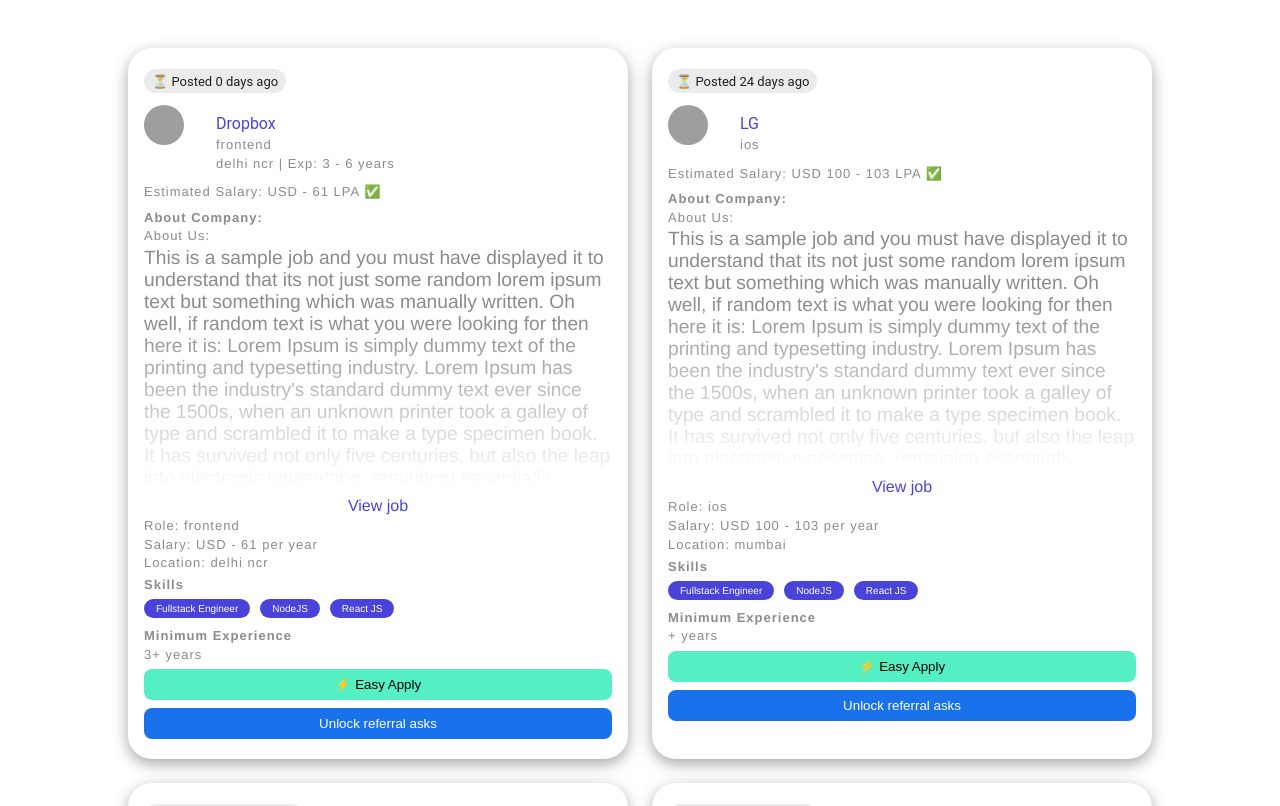
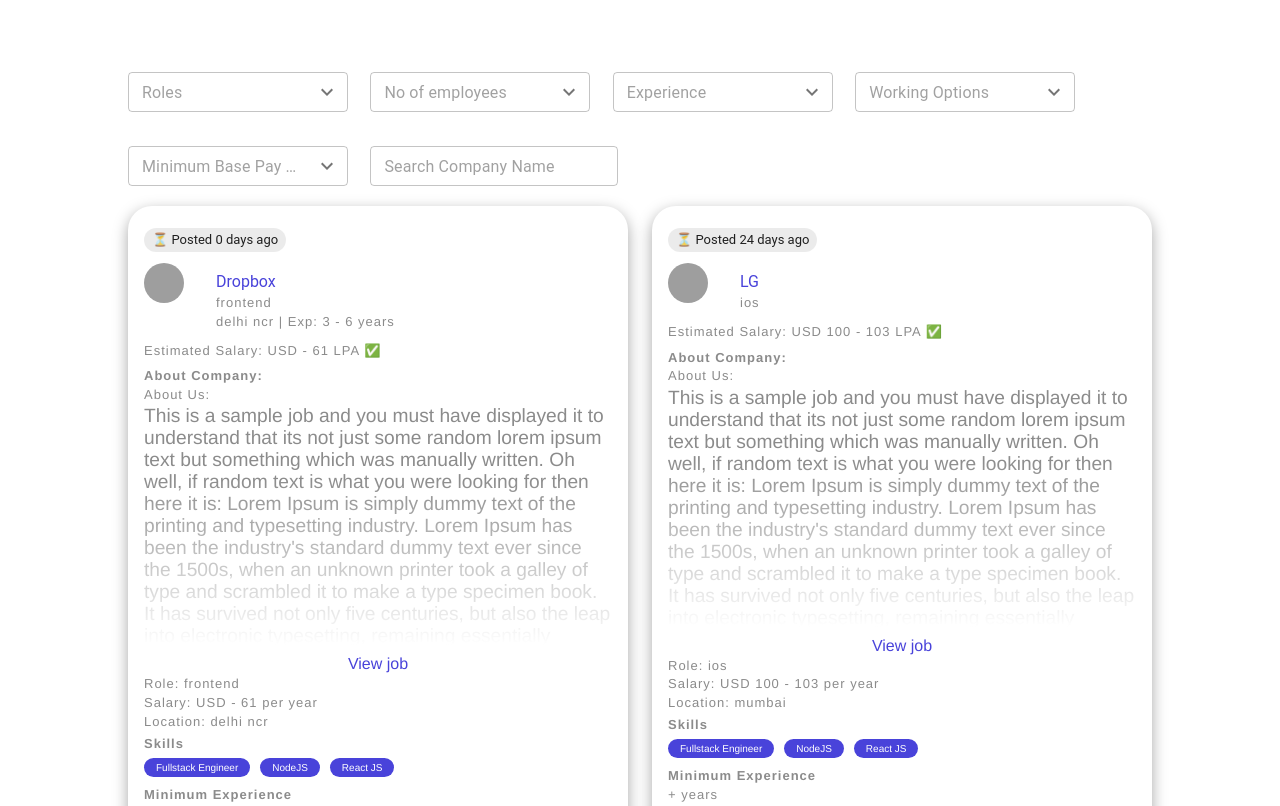
Before and after one commit to Subhash703/weekday-assignment, a React (Create React App) app: page / in a window 1280 px wide. Shown: the top 806 px of the page. Built offline with nearby package versions, Linux system fonts and the light colour scheme; grey boxes are pictures that could not be loaded.

Commit message:
feat: implement ui for filter options

```diff
--- a/package.json
+++ b/package.json
@@ -5,6 +5,7 @@
   "dependencies": {
     "@emotion/react": "^11.11.4",
     "@emotion/styled": "^11.11.5",
+    "@mui/icons-material": "^5.15.17",
     "@mui/material": "^5.15.17",
     "@reduxjs/toolkit": "^2.2.4",
     "@testing-library/jest-dom": "^5.17.0",
--- a/src/App.css
+++ b/src/App.css
@@ -19,6 +19,15 @@
 .app_header {
   color: "#0a0a0a";
   font-size: 56px;
+}
+
+.job-list-wrapper {
+  display: 'flex';
+  justify-content: 'center';
+  align-items: 'center';
+  flex-direction: 'column';
+  max-width: 80vw;
+  padding: 1rem 1em;
 }
 
 .faded-text {
@@ -89,8 +98,8 @@
   display: grid;
   grid-gap: 24px;
   grid-template-columns: repeat(auto-fill, minmax(360px, 1fr));
-  padding: 1rem 1em;
 }
+
 .grid-item {
   border-radius: 24px;
   display: flex;
@@ -105,3 +114,48 @@
 .grid-item:hover {
   transform: scale(1.02);
 }
+
+
+/* Filter  bar */
+
+.filter-view {
+  display: flex;
+  justify-content: flex-start;
+  flex-wrap: wrap;
+  gap: 1.4rem;
+  margin: 1rem 0;
+}
+
+
+.filter-view .filter {
+  min-width: 220px;
+}
+
+.text-xs {
+  font-size: 0.875rem; /* 14px */
+  line-height: 1.25rem; /* 20px */
+}
+
+.text-xs {
+  font-size: 0.75rem; /* 12px */
+  line-height: 1rem; /* 16px */
+}
+
+.text-sm	{
+  font-size: 0.875rem; /* 14px */
+  line-height: 1.25rem; /* 20px */
+}
+
+.text-lg {
+  font-size: 1.125rem; /* 18px */
+  line-height: 1.75rem; /* 28px */
+}
+
+.text-xl	{
+  font-size: 1.25rem; /* 20px */
+  line-height: 1.75rem; /* 28px */
+}
+
+.w-full {
+  width: 100%;
+}
--- /dev/null
+++ b/src/components/CustomInputField.tsx
@@ -0,0 +1,26 @@
+import { TextField } from '@mui/material';
+import React, { ChangeEvent } from 'react'
+
+interface CustomInputFieldProps {
+  data?: string | null;
+  handleOnChange: (event: ChangeEvent<HTMLInputElement | HTMLTextAreaElement>) => void;
+  placeholder: string;
+}
+
+const CustomInputField: React.FC<CustomInputFieldProps> = ({data, handleOnChange, placeholder}) => {
+  return (
+    <TextField
+      size='small'
+      onChange={handleOnChange}
+      margin="dense"
+      placeholder={placeholder}
+      className="w-full"
+      value={data}
+      sx={{
+        borderColor: 'darkslategray',
+      }}
+    />
+  )
+}
+
+export default CustomInputField;
--- /dev/null
+++ b/src/components/FormMultiAutoComplete.tsx
@@ -0,0 +1,77 @@
+import React from 'react';
+import {Autocomplete, TextField} from '@mui/material';
+import { alphabeticalSortComparator } from '../utils';
+import KeyboardArrowDownIcon from '@mui/icons-material/KeyboardArrowDown';
+
+type MultiSelectAutocompleteProps = {
+	id: string;
+	label: string;
+	options: any[];
+	getOptionLabel: (item: any) => string;
+	onChange: (event: React.SyntheticEvent<Element, Event>, value: any[]) => void;
+	onTextChange: (e: React.ChangeEvent<any>) => void;
+	data: any;
+	touched?: boolean;
+	className?: string;
+	optionId?: string;
+	handleOnBlur?: (e: React.FocusEvent<HTMLInputElement, Element>) => void;
+};
+
+const FormMultiAutoComplete = ({
+	id,
+	label,
+	options,
+	getOptionLabel,
+	onChange,
+	onTextChange,
+	data,
+	className,
+	optionId = '',
+	handleOnBlur,
+}: MultiSelectAutocompleteProps) => {
+	const getDefaultValue = () => {
+		return options?.filter((item) => data?.includes(item?.[optionId])) || [];
+	};
+
+	return (
+		<div className={className}>
+			{/* <span>{`${label}:`}</span> */}
+			<div className="w-full ">
+				<Autocomplete
+					id={id}
+					popupIcon={<KeyboardArrowDownIcon />}
+					multiple={true}
+					options={
+						options.sort((a, b) =>
+							alphabeticalSortComparator(
+								getOptionLabel(a),
+								getOptionLabel(b),
+							),
+						) ?? []
+					}
+					getOptionLabel={getOptionLabel}
+					style={{width: '100%'}}
+					size="small"
+					onChange={onChange}
+					defaultValue={getDefaultValue()}
+					onBlur={handleOnBlur}
+					renderInput={(params) => (
+						<TextField
+							{...params}
+							onChange={onTextChange}
+							margin="dense"
+							placeholder={label}
+							fullWidth
+							value={data}
+							sx={{
+								borderColor: 'darkslategray',
+							}}
+						/>
+					)}
+				/>
+			</div>
+		</div>
+	);
+};
+
+export default FormMultiAutoComplete;
--- a/src/components/JobList.tsx
+++ b/src/components/JobList.tsx
@@ -1,16 +1,27 @@
 import { Grid } from '@mui/material';
-import React, { useEffect, useState } from 'react';
+import React, { ChangeEvent, useEffect, useState } from 'react';
 import { useSelector } from 'react-redux';
 import { useAppDispatch } from '../hooks';
 import { fetchJobs } from '../redux/jobs/jobSlice';
 import { RootState } from '../redux/store';
 import JobCard from './JobCard';
+import FormMultiAutoComplete from './FormMultiAutoComplete';
+import { empRanges, expOptions, minBasePayOptions, roles, workFromOptions } from '../data';
+import FormSingleAutoComplete from './SingleSelectAutocompleteProps';
+import CustomInputField from './CustomInputField';
 
 const pageSize = 10;
 
 export default function JobList() {
   const [page, setPage] = useState(1);
   const { jobs, loading } = useSelector((state: RootState) => state.jobs);
+  const [filteredRoles, setFilteredRoles] = useState<any[]>([]);
+  const [filteredNoOfEmps, setFilteredNoOfEmps] = useState<any>(null);
+  const [filtredExp, setFilteredExp] = useState<any>(null);
+  const [filteredWorkOptions, setFilteredWorkOptions] = useState<any[]>([]);
+  const [filteredMinBasePay, setFilteredMinBasePay] = useState<any>(null);
+  const [searchedCompany, setSelectedCompany] = useState<string | null>(null);
+
   const dispatch = useAppDispatch();
   const fetchNextJobs = () => {
     dispatch(fetchJobs({ limit: page * pageSize, offset: 0 }));
@@ -41,12 +52,95 @@
     // eslint-disable-next-line
   }, [page, dispatch]);
 
+
+  useEffect(() => {
+    console.log("filteredRoles :: ", filteredRoles);
+  }, [filteredRoles, filteredNoOfEmps, filtredExp, filteredWorkOptions, filteredMinBasePay, searchedCompany])
+
+  const getCapitalizedValue = (text: string) => {
+    return text.charAt(0).toUpperCase() + text.slice(1);
+  }
+
+  const handleComapnySearch = (e: ChangeEvent<HTMLInputElement | HTMLTextAreaElement>) => {
+    console.log("handleComapnySearch", e.target.value);
+    setSelectedCompany(e.target.value);
+  }
+
   return (
-    <div style={{ display: 'flex', justifyContent: 'center' }}>
+    <div className='job-list-wrapper'>
+      <div className="filter-view">
+        <div className="filter role-filter">
+          <FormMultiAutoComplete
+							id="role"
+							label="Roles"
+							options={roles}
+							getOptionLabel={(item) => getCapitalizedValue(item)}
+							onChange={(e, value) => setFilteredRoles(value)}
+							onTextChange={() => {}}
+							data={filteredRoles}
+							className="w-full"
+						/>
+        </div>
+        <div className="filter role-filter">
+          <FormSingleAutoComplete
+							id="noOfEmpls"
+							label="No of employees"
+							options={empRanges}
+							getOptionLabel={(item) => getCapitalizedValue(item)}
+							onChange={(e, value) => setFilteredNoOfEmps(value)}
+							onTextChange={() => {}}
+							data={filteredNoOfEmps}
+							className="w-full"
+						/>
+        </div>
+        <div className="filter role-filter">
+          <FormSingleAutoComplete
+							id="experience"
+							label="Experience"
+							options={expOptions}
+							getOptionLabel={(item) => getCapitalizedValue(item)}
+							onChange={(e, value) => setFilteredExp(value)}
+							onTextChange={() => {}}
+							data={filtredExp}
+							className="w-full"
+						/>
+        </div>
+        <div className="filter role-filter">
+          <FormMultiAutoComplete
+							id="workoption"
+							label="Working Options"
+							options={workFromOptions}
+							getOptionLabel={(item) => getCapitalizedValue(item)}
+							onChange={(e, value) => setFilteredWorkOptions(value)}
+							onTextChange={() => {}}
+							data={filteredWorkOptions}
+							className="w-full"
+						/>
+        </div>
+        <div className="filter role-filter">
+          <FormSingleAutoComplete
+              id="basepay"
+							label="Minimum Base Pay Salary"
+              options={minBasePayOptions}
+              getOptionLabel={(item: string) => getCapitalizedValue(item)}
+              onChange={(e, value) => setFilteredMinBasePay(value)}
+              onTextChange={() => {}}
+              data={filteredMinBasePay || ''}
+              className="w-full mb-4"
+            />
+        </div>
+        <div className="filter role-filter">
+          <CustomInputField
+            handleOnChange={handleComapnySearch}
+            placeholder="Search Company Name"
+            data={searchedCompany}
+          />
+        </div>
+      </div>
       {loading && <div>Loading...</div>}
       {/* Jobs List */}
       {jobs && (
-        <div className='grid-container' style={{ maxWidth: '80vw' }}>
+        <div className='grid-container'>
           {jobs.map((job) => (
             <Grid className='grid-item' style={{ minWidth: 275 }} item xs={12} sm={6} md={4} key={job.jdUid}>
               <JobCard jobData={job} />
--- /dev/null
+++ b/src/components/SingleSelectAutocompleteProps.tsx
@@ -0,0 +1,63 @@
+import React from 'react';
+import {Autocomplete, TextField} from '@mui/material';
+import { alphabeticalSortComparator } from '../utils';
+import KeyboardArrowDownIcon from '@mui/icons-material/KeyboardArrowDown';
+
+type SingleSelectAutocompleteProps = {
+	id: string;
+	label: string;
+	options: any[];
+	getOptionLabel: (item: any) => string;
+	onChange: (event: React.SyntheticEvent<Element, Event>, value: any) => void;
+	onTextChange: (e: React.ChangeEvent<any>) => void;
+	data: any;
+	className?: string;
+};
+
+const FormSingleAutoComplete = ({
+	id,
+	label,
+	options,
+	getOptionLabel,
+	onChange,
+	onTextChange,
+	data,
+	className,
+}: SingleSelectAutocompleteProps) => {
+	return (
+		<div className={className}>
+			<div className="w-full ">
+				<Autocomplete
+					className="w-full"
+					id={id}
+					popupIcon={<KeyboardArrowDownIcon />}
+					options={
+						options.sort((a, b) =>
+							alphabeticalSortComparator(
+								getOptionLabel(a),
+								getOptionLabel(b),
+							),
+						) ?? []
+					}
+					getOptionLabel={getOptionLabel}
+					style={{width: '100%'}}
+					size="small"
+					onChange={onChange}
+					renderInput={(params) => (
+						<TextField
+							{...params}
+							onChange={onTextChange}
+							margin="dense"
+							placeholder={label}
+							fullWidth
+							value={data}
+							style={{width: '100%'}}
+						/>
+					)}
+				/>
+			</div>
+		</div>
+	);
+};
+
+export default FormSingleAutoComplete;
--- a/src/data/data.ts
+++ b/src/data/data.ts
@@ -976,4 +976,19 @@
         logoUrl: "https://logo.clearbit.com/adobe.com",
       },
     ];
-  };
+};
+
+
+export const roles = [
+  "backend", "fullstack", "frontend", "hr", "ios", "flutter", "react-natie", "devops","android"
+];
+
+export const empRanges = [
+  "1-10","11-20","21-50","51-100", "101-200","201-500", "500+"
+];
+
+export const expOptions = ["1","2","3","4","5","6","7","8","9","10"];
+
+export const workFromOptions = ["remote", "in-office", "hyrid"];
+
+export const minBasePayOptions = ["0L","10L","20L", "30L", "40L", "50L","60L", "70L", "80L"];
--- /dev/null
+++ b/src/utils/index.ts
@@ -0,0 +1,8 @@
+export const alphabeticalSortComparator = (a: string, b: string) => {
+    a = a.toLowerCase();
+    b = b.toLowerCase();
+
+    if (a < b) return -1;
+    if (a > b) return 1;
+    return 0;
+};
```
Also changed, not shown: 1 other file (tests, documents, lock files or other folders).
